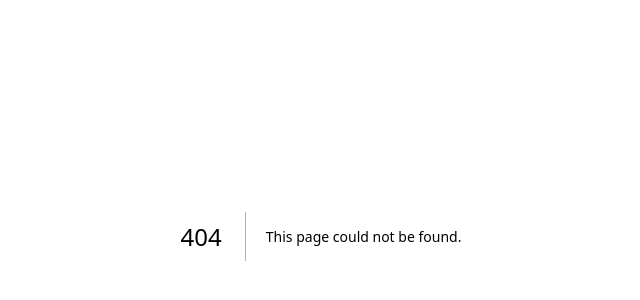
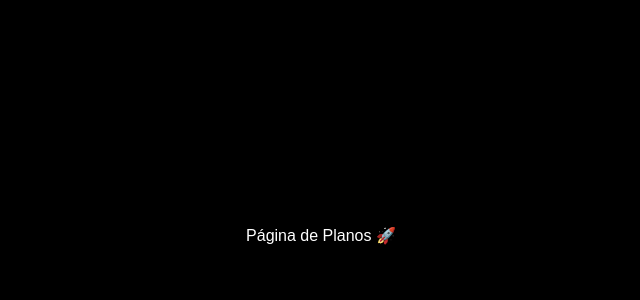
Before and after one commit to anaartagaveytia1-web/aris-frontend, a Next.js app: page /planos in a window 1280 px wide. Before the commit this address had no page. Shown: the part 164-464 px from the top of the page, without its empty margins (319-959 px from the left). Built offline with nearby package versions, Linux system fonts and the light colour scheme.

Commit message:
add app/planos/page.tsx

```diff
--- /dev/null
+++ b/app/planos/page.tsx
@@ -0,0 +1,7 @@
+export default function Planos() {
+  return (
+    <div className="min-h-screen flex items-center justify-center bg-black text-white">
+      <h1>Página de Planos 🚀</h1>
+    </div>
+  )
+}
```
